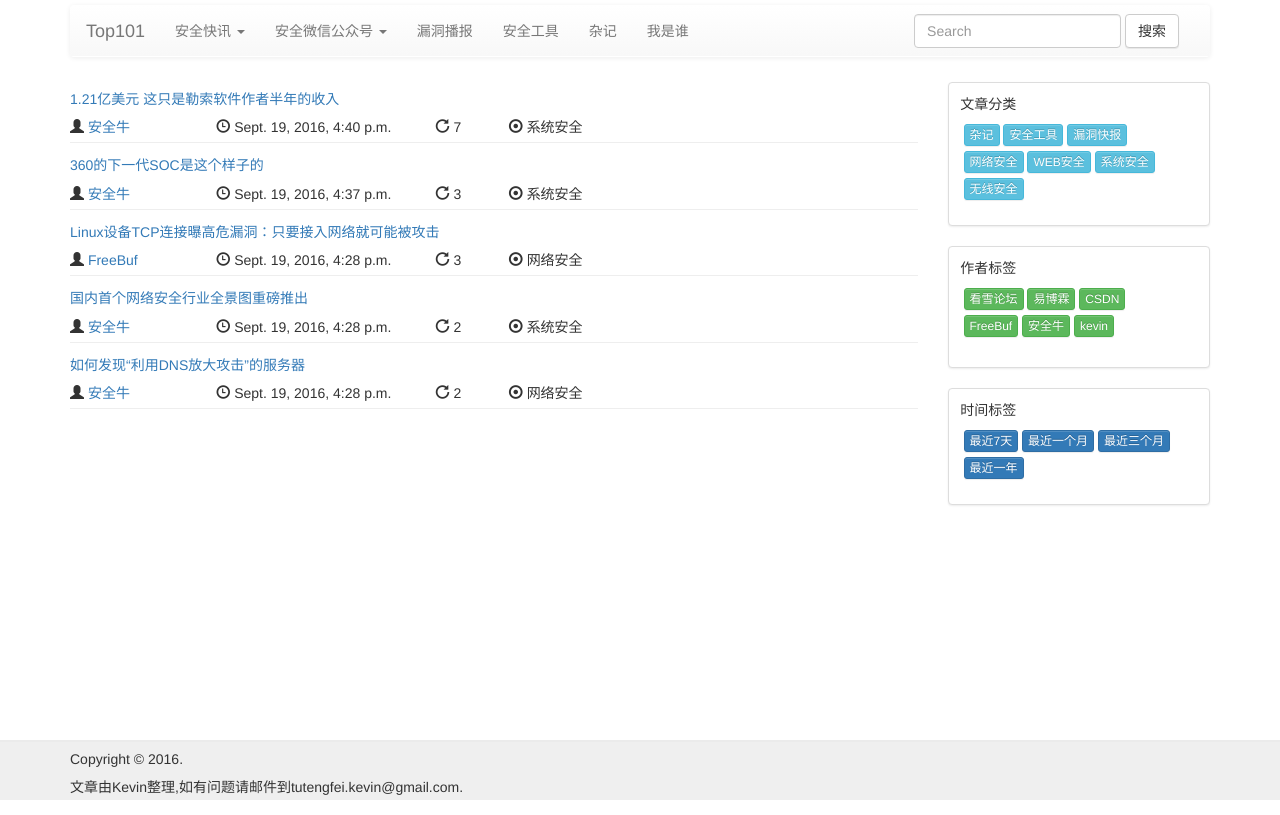
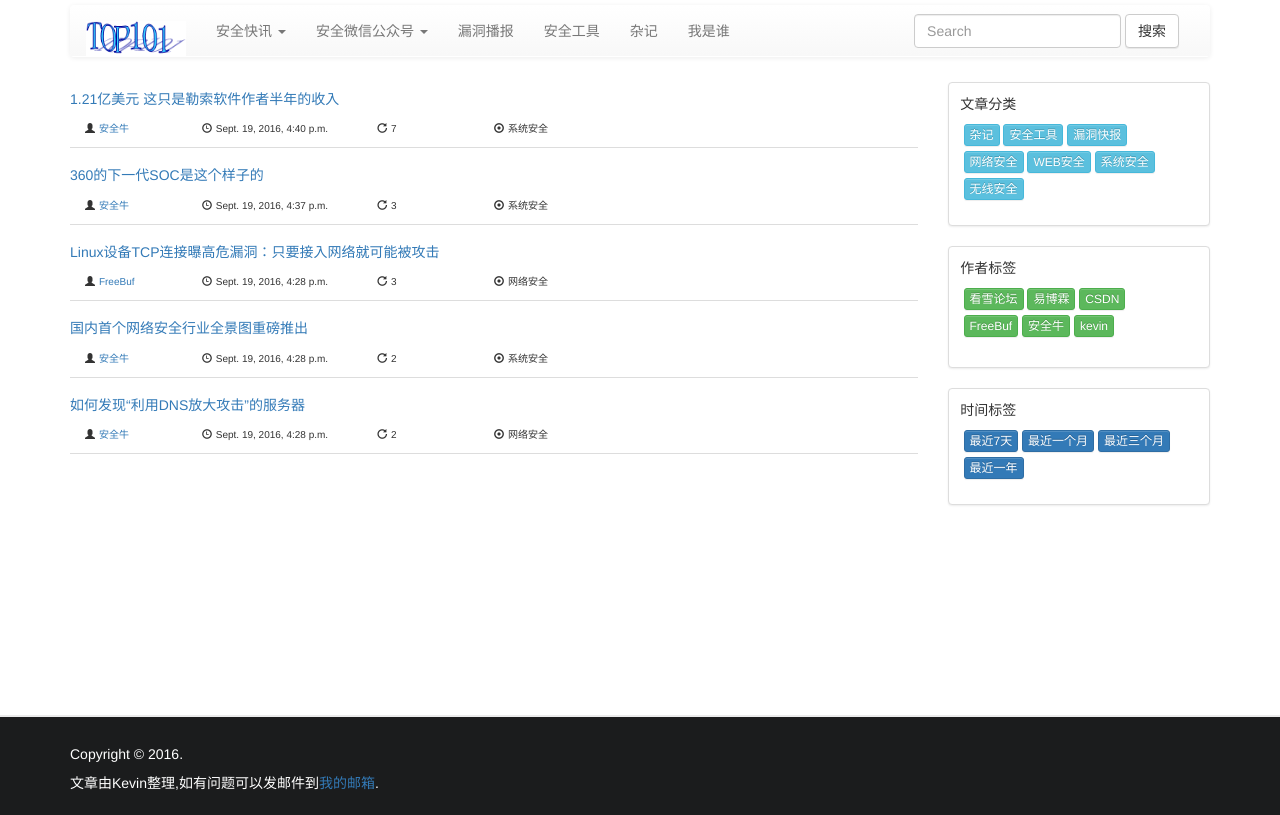
Before and after one commit to Tengfei1010/it1004, a Django app: page /blog/recent/1/ in a window 1280 px wide. Run offline with Django 3.2, Linux system fonts and the light colour scheme; data comes from the database, SQL or seed files in the repository; both versions use the stored data as it was after the commit; some libraries are stand-ins or nearby versions.

Commit message:
添加搜索和logo

```diff
--- a/beeblog/templates/beeblog/article_header.html
+++ b/beeblog/templates/beeblog/article_header.html
@@ -4,7 +4,8 @@
     </div>
 </div>
 
-<div class="row">
+<div class="row" id="article-header">
+    <div class="col-md-10">
         <div class="col-md-2">
             <span class="glyphicon glyphicon-user"></span>
             <span><a href="{{ article.author.url }}">{{ article.author.name }}</a></span>
@@ -13,13 +14,14 @@
             <span class="glyphicon glyphicon-time"></span>
             <span>{{ article.created }}</span>
         </div>
-    <div class="col-md-1">
+        <div class="col-md-2">
             <span class="glyphicon glyphicon-repeat"></span>
             <span>{{ article.views }}</span>
         </div>
-    <div class="col-md-4">
+        <div class="col-md-5">
             <span class="glyphicon glyphicon-record"></span>
             <span>{{ article.categories.all|join:',' }}</span>
         </div>
     </div>
+</div>
 <hr>
--- a/beeblog/templates/beeblog/index.html
+++ b/beeblog/templates/beeblog/index.html
@@ -3,6 +3,9 @@
 <head>
     <meta charset="UTF-8">
     <title>最近安全资料收集</title>
+    <meta name="description" content="最新安全相关信息,漏洞信息和个人安全学习记录.">
+    <meta name="keywords" content="安全信息,安全,漏洞,安全工具,安全媒体,安全快讯,安全笔记">
+    <meta name="author" content="涂腾飞 <tutengfei.kevin@gmail.com>">
     <link rel="icon" href="/media/img/blog.ico">
     <link rel="stylesheet" href="http://cdn.bootcss.com/bootstrap/3.3.7/css/bootstrap-theme.min.css">
     <link rel="stylesheet" href="http://cdn.bootcss.com/bootstrap/3.3.7/css/bootstrap.min.css">
@@ -18,7 +21,7 @@
                     <div class="container-fluid">
                         <!-- Brand and toggle get grouped for better mobile display -->
                         <div class="navbar-header">
-                            <a class="navbar-brand" href="/blog">Top101</a>
+                            <a class="navbar-brand" href="/"><img style="width: 100px; height: 35px;" src="/media/img/my-site-logo.png"></a>
                         </div>
 
                         <!-- Collect the nav links, forms, and other content for toggling -->
@@ -44,13 +47,13 @@
                                     </ul>
                                 </li>
                                 <li><a href="/blog/category/6/">漏洞播报</a></li>
-                                <li><a href="#">安全工具</a></li>
-                                <li><a href="#">杂记</a></li>
+                                <li><a href="/blog/category/7/">安全工具</a></li>
+                                <li><a href="/blog/category/8/">杂记</a></li>
                                 <li><a href="#">我是谁</a></li>
                             </ul>
-                            <form class="navbar-form navbar-right" role="search">
+                            <form class="navbar-form navbar-right" action="/blog/search" method="get" role="search">
                                 <div class="form-group">
-                                    <input type="text" class="form-control" placeholder="Search">
+                                    <input type="text" name="search_query" class="form-control" placeholder="Search">
                                 </div>
                                 <button type="submit" class="btn btn-default">搜索</button>
                             </form>
@@ -135,10 +138,11 @@
     </div>
 
     {% block footer %}
+        <div style="min-height: 200px;"></div>
         <div id="footer">
-            <div class="container">
+            <div class="container" style="padding-top: 20px;">
                 <h5>Copyright © 2016. </h5>
-                <span>文章由Kevin整理,如有问题请邮件到tutengfei.kevin@gmail.com.</span>
+                <span>文章由Kevin整理,如有问题可以发邮件到<a href="mailto:tutengfei.kevin@gmail.com" target="_top">我的邮箱</a>.</span>
             </div>
         </div>
     {% endblock %}
--- a/beeblog/templates/beeblog/pagenation.html
+++ b/beeblog/templates/beeblog/pagenation.html
@@ -3,12 +3,20 @@
         <ul class="pagination pull-right">
             {% if page_objects.paginator.num_pages != 1 %}
                 {% if page_objects.has_previous %}
-                    <li><a href="?page={{ contacts.previous_page_number }}">&laquo;</a></li>
+                    {% if '?' in request.get_full_path %}
+                        <li><a href="{{ request.get_full_path }}&page={{ contacts.previous_page_number }}">&laquo;</a></li>
+                     {% else %}
+                        <li><a href="?page={{ contacts.previous_page_number }}">&laquo;</a></li>
+                    {% endif %}
                 {% endif %}
-                <li><a href="#">{{ page_objects.number }} of {{ page_objects.paginator.num_pages }}</a></li>
+                <li class="disabled"> <a href="#">{{ page_objects.number }} of {{ page_objects.paginator.num_pages }}</a></li>
 
                 {% if page_objects.has_next %}
-                    <li><a href="?page={{ page_objects.next_page_number }}">&raquo;</a></li>
+                    {% if '?' in request.get_full_path %}
+                        <li><a href="{{ request.get_full_path }}&page={{ page_objects.next_page_number }}">&raquo;</a></li>
+                    {% else %}
+                        <li><a href="?page={{ page_objects.next_page_number }}">&raquo;</a></li>
+                    {% endif %}
                 {% endif %}
             {% endif %}
         </ul>
--- a/beeblog/urls.py
+++ b/beeblog/urls.py
@@ -14,5 +14,6 @@
     url(r'^(?P<pk>[0-9]+)/$', views.DetailView.as_view(), name='detail'),
     url(r'category/(?P<category_id>[0-9]+)/$', views.list_category_article_view, name='category'),
     url(r'recent/(?P<days>\d+)/$', views.list_recent_articles_view, name='recent'),
-    url(r'author/(?P<author_id>[0-9]+)/$', views.list_author_article_view, name='author')
+    url(r'author/(?P<author_id>[0-9]+)/$', views.list_author_article_view, name='author'),
+    url(r'search/$', views.list_search_article_view, name='search')
 ]
--- a/beeblog/views.py
+++ b/beeblog/views.py
@@ -1,6 +1,7 @@
 from datetime import datetime, timedelta
 
 from django.core.paginator import Paginator, EmptyPage, PageNotAnInteger
+from django.db.models import Q
 from django.shortcuts import render
 from django.views import generic
 
@@ -87,6 +88,26 @@
     })
 
 
+def list_search_article_view(request):
+    search_query = request.GET.get('search_query')
+    articles = Article.query_objects.filter(
+        title__icontains=search_query
+    ).all()
+    paginator = Paginator(articles, PER_PAGE)  # Show 25 contacts per page
+    page = request.GET.get('page')
+    try:
+        articles = paginator.page(page)
+    except PageNotAnInteger:
+        # If page is not an integer, deliver first page.
+        articles = paginator.page(1)
+    except EmptyPage:
+        # If page is out of range (e.g. 9999), deliver last page of results.
+        articles = paginator.page(paginator.num_pages)
+    return my_render(request, 'beeblog/list.html', {
+        'page_objects': articles
+    })
+
+
 class DetailView(BaseDetailView):
     model = Article
     template_name = 'beeblog/detail.html'
--- a/media/css/main.css
+++ b/media/css/main.css
@@ -3,6 +3,10 @@
     height: 100%;
     margin: 0;
     padding: 0;
+}
+
+#article-header span {
+    font-size: x-small;
 }
 
 #wrapper {
@@ -29,18 +33,21 @@
 }
 
 #content hr {
-    margin-top: 5px;
-    margin-bottom: 5px;
+    margin-top: 10px;
+    margin-bottom: 10px;
+    border-top: 1px solid #ddd;
 }
 
 #footer {
-    background: #efefef;
+    background: #1B1C1D;
     width: 100%;
-    height: 60px;
+    height: 100px;
     position: absolute;
     bottom: 0;
     left: 0;
     border-top: 2px #ebebeb solid;
+    margin-top: 20px;
+    color: white;
 }
 
 .search_tag {
--- a/mysite/urls.py
+++ b/mysite/urls.py
@@ -18,7 +18,10 @@
 from django.conf.urls.static import static
 from django.contrib import admin
 
+from .views import index
+
 urlpatterns = [
+    url(r'^$', index, name='index'),
     url(r'^admin/', admin.site.urls),
     url(r'^blog/', include('beeblog.urls')),
     url(r'^ckeditor/', include('ckeditor_uploader.urls')),
```
Also changed, not shown: mysite/views.py (added, +11 -0 lines), db.sqlite3, media/avatars/2016/9/21/076eb049-d25c-4b97-bef8-a8fbe650fccc.jpg (added), media/img/my-site-logo.png (added). Lines whose indentation alone changed are shown as unchanged.
